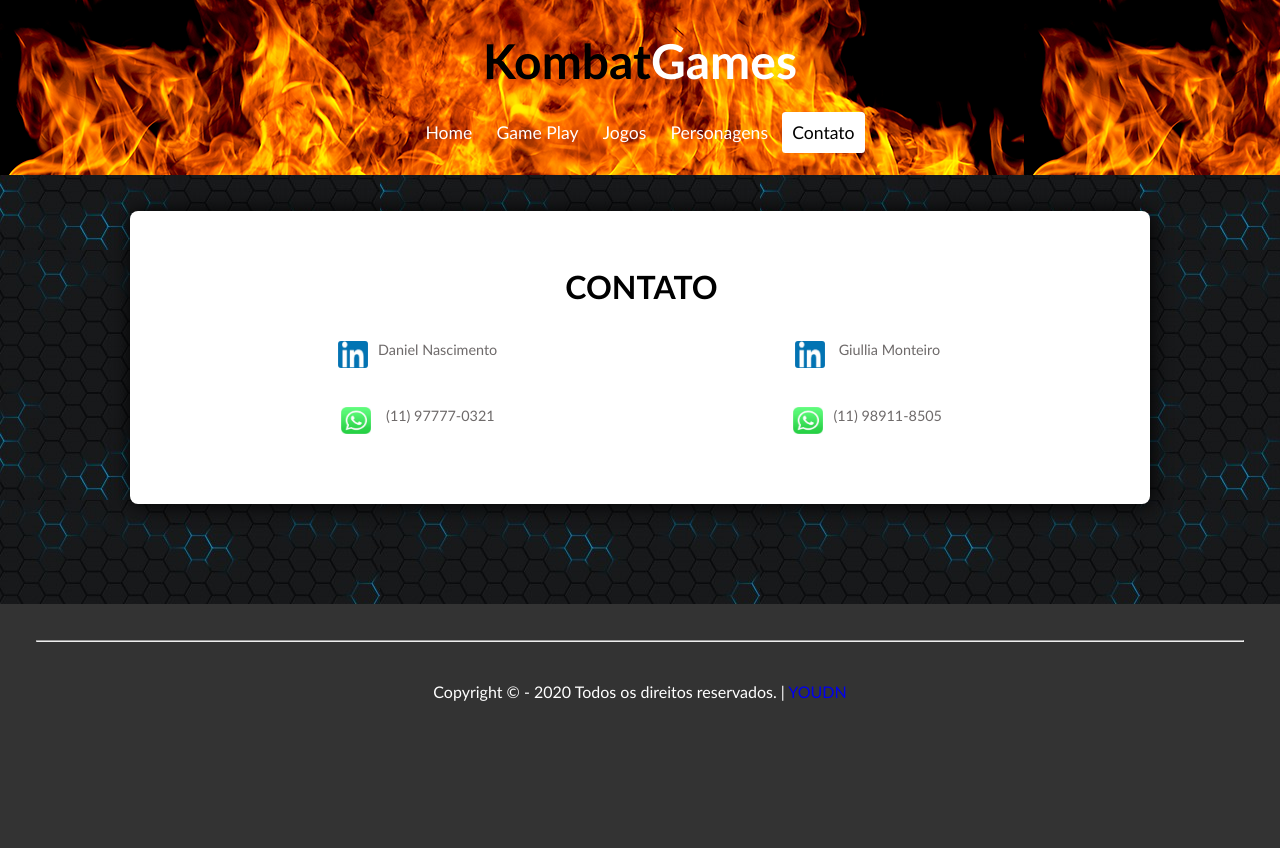
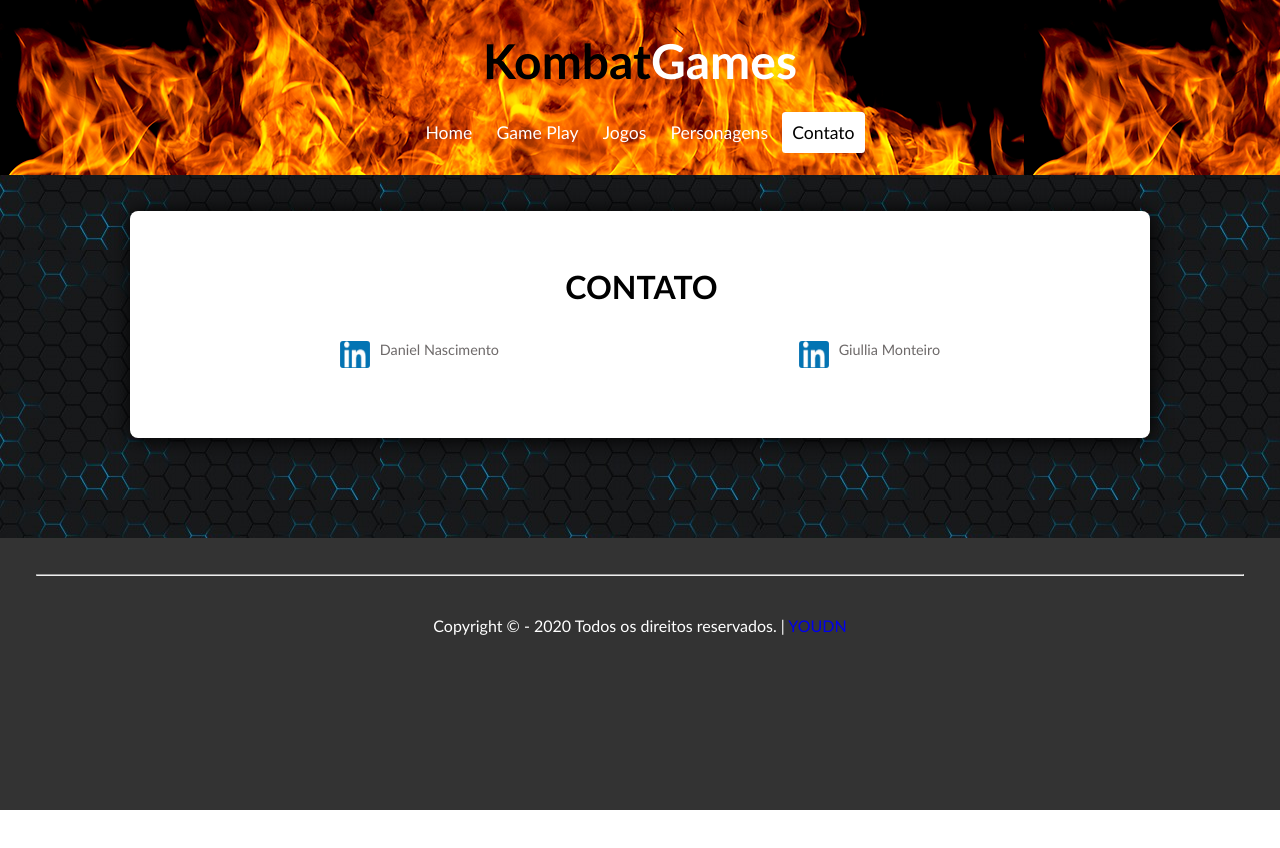
Before and after one commit to Daniel-Nasciment/KombatGames, a plain HTML site: page contato.html in a window 1280 px wide. After the commit the page ends 810 px from the top, so only its background shows below. Drawn offline with Linux system fonts and the light colour scheme.

Commit message:
remover whatsapp

```diff
--- a/contato.html
+++ b/contato.html
@@ -36,19 +36,11 @@
                         <a href="https://www.linkedin.com/in/daniel-nascimento-2b8b74173" target="_blank" class="contato">
                             <img src="imagens/link.jpg" class="imgRs"> Daniel Nascimento
                         </a>
-                        <br>
-                        <a href="https://web.whatsapp.com/send?phone=+5511977770321&text=" target="_blank" class="contato">
-                            <img src="imagens/whats.jpg" class="imgRs"> (11) 97777-0321
-                        </a>
                     </div>
 
                     <div>
                         <a href="https://www.linkedin.com/in/giulliamonteiro/" target="_blank" class="contato">
                             <img src="imagens/link.jpg" class="imgRs"> Giullia Monteiro
-                        </a>
-                        <br>
-                        <a href="https://web.whatsapp.com/send?phone=+5511989118505&text=" target="_blank" class="contato">
-                            <img src="imagens/whats.jpg" class="imgRs"> (11) 98911-8505
                         </a>
                     </div>
                 </div>
```
